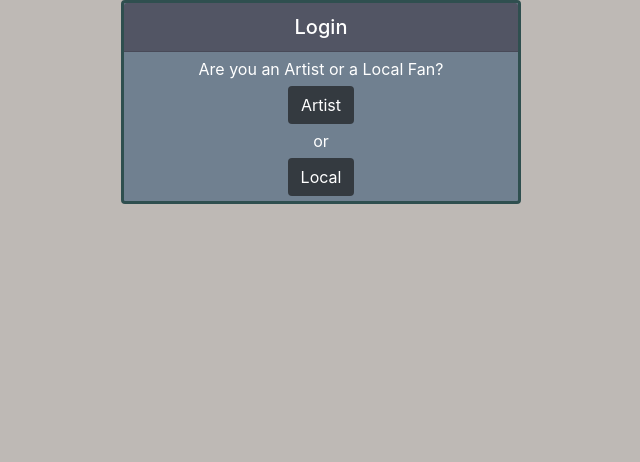
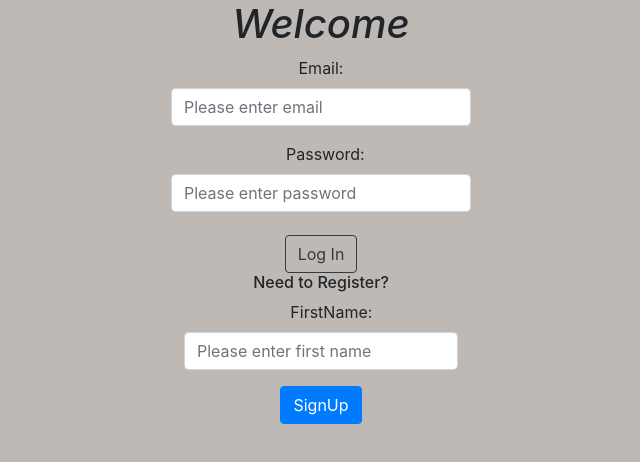
Before and after one commit to ZacCrumpton/backedn_capstone, a React (Create React App) app in the folder localbuzz_backendcapstoneui/backendcapstone/: page /login in a window 1280 px wide. Shown: the top 462 px of the page, without its empty margins (319-959 px from the left). Built offline with nearby package versions, Linux system fonts and the light colour scheme.

Commit message:
mynavbar wip and login wip

```diff
--- a/localbuzz_backendcapstoneui/backendcapstone/src/Pages/Login/Login.js
+++ b/localbuzz_backendcapstoneui/backendcapstone/src/Pages/Login/Login.js
@@ -1,42 +1,175 @@
 import React from 'react';
 import './Login.scss';
-import PropTypes from 'prop-types';
-// need to set state for "isArtist"
-// is Artist will determine if user is an Artist or normal user
-// needs to load a form based on what the user chooses.
+import LoginComp from '../../Shared/LoginComp/LoginComp';
+import authRequests from '../../helpers/data/authData';
 
 class Login extends React.Component {
-  static propTypes = {
-    isArtist: PropTypes.bool.isRequired,
+  state = {
+    user: {
+      email: '',
+      password: '',
+      userName: '',
+    },
   }
 
-    state = {
-      isArtist: false,
-      isOpen: false,
-    }
+  loginClickEvent = (e) => {
+    const { user } = this.state;
+    e.preventDefault();
+    authRequests
+      .loginUser(user)
+      .then(() => {
+        this.props.history.push('/login');
+      })
+      .catch((error) => {
+        console.error('there was an error in registering', error);
+      });
+  };
 
-    toggle = () => {
-      this.setState({ isOpen: !this.state.isOpen });
-    }
+  registerClickEvent = (e) => {
+    const { user } = this.state;
+    e.preventDefault();
+    authRequests
+      .registerUser(user)
+      .then(() => {
+        this.props.history.push('/login');
+      })
+      .catch((error) => {
+        console.error('there was an error in registering', error);
+      });
+  };
 
-    logOut = (e) => {
+  logoutClickEvent = (e) => {
+    const { user } = this.state;
     e.preventDefault();
-      // firebase.auth().signout();
+    authRequests
+      .logoutUser(user)
+      .then(() => {
+        this.props.history.push('/login');
+      })
+      .catch((error) => {
+        console.error('there was an error logging out', error);
+      });
+  };
+
+  userNameChange = (e) => {
+    const tempUser = { ...this.state.user };
+    tempUser.userName = e.target.value;
+    this.setState({ user: tempUser });
+  };
+
+  emailChange = (e) => {
+    const tempUser = { ...this.state.user };
+    tempUser.email = e.target.value;
+    this.setState({ user: tempUser });
+  };
+
+  passwordChange = (e) => {
+    const tempUser = { ...this.state.user };
+    tempUser.password = e.target.value;
+    this.setState({ user: tempUser });
   }
 
   render() {
+    const { user } = this.state;
+    const { authed } = this.props;
+    console.error('authed on login??', this.props.authed);
+
+    const buildLogButtons = () => {
+      if (authed) {
+        return (
+          <div className="btn container">
+            <button
+              type="submit"
+              className="btn btn-outline-dark wcgButton"
+              onClick={this.logoutClickEvent}
+            >
+              Log Out
+            </button>
+          </div>
+        );
+      }
       return (
         <div>
-                <div id="LoginContainer" className="card">
-                    <h5 className="card-header logHeader">Login</h5>
-                    Are you an Artist or a Local Fan?
-                    <button className="bg-dark btn loginBtn">
-                        Artist
+        <div className="form-group">
+              <label htmlFor="inputEmail" className="col-sm-4 control-label">
+                Email:
+              </label>
+              <div>
+                <input
+                  type="email"
+                  className="form-control"
+                  id="inputEmail"
+                  placeholder="Please enter email"
+                  value={this.state.user.email}
+                  onChange={this.emailChange}
+                />
+              </div>
+            </div>
+            <div className="form-group">
+              <label htmlFor="inputPassword" className="col-sm-4 control-label">
+                Password:
+              </label>
+              <div>
+                <input
+                  type="password"
+                  className="form-control"
+                  id="inputPassword"
+                  placeholder="Please enter password"
+                  value={this.state.user.password}
+                  onChange={this.passwordChange}
+                />
+              </div>
+            </div>
+        <div className="btn container">
+          <div>
+            <button m-5px
+              type="submit"
+              className="btn btn-outline-dark wcgButton"
+              onClick={this.loginClickEvent}
+            >
+              Log In
             </button>
-                    or
-                    <button className="bg-dark btn loginBtn">
-                        Local
+          </div>
+          <div>
+            <h6>Need to Register?</h6>
+            <div className="form-group">
+              <label htmlFor="inputUserName" className="col-sm-4 control-label">
+                FirstName:
+              </label>
+              <div>
+                <input
+                  type="text"
+                  className="form-control"
+                  id="inputUserName"
+                  placeholder="Please enter first name"
+                  value={this.state.user.userName}
+                  onChange={this.userNameChange}
+                />
+              </div>
+            </div>
+            <div className="form-group mt-15px">
+              <div>
+                <button
+                  className="btn btn-primary text-center"
+                  onClick={this.registerClickEvent}>
+                  SignUp
                 </button>
+              </div>
+            </div>
+          </div>
+          </div>
+        </div>
+      );
+    };
+    return (
+      <div className="Login" {...this.props}>
+        <div className="box-container">
+          <h1 className="text-center"><em>Welcome</em></h1>
+        <div id="login-form">
+          <form className="form-horizontal col-sm-12 col-sm-offset-3">
+            {buildLogButtons()}
+          </form>
+        </div>
       </div>
       </div>
     );
--- a/localbuzz_backendcapstoneui/backendcapstone/src/Pages/Login/Login.scss
+++ b/localbuzz_backendcapstoneui/backendcapstone/src/Pages/Login/Login.scss
@@ -1,21 +1,3 @@
-#LoginContainer {
-    display: flex;
-    align-items: center;
-    width: 400px;
-    background-color: slategray;
-    color: white;
-    border-color: darkslategrey;
-    border-style: solid;
-    border-width: 3px;
+body{
+  display: block;
 }
-
-.logHeader{
-    width: 100%;
-    background-color: #525564 !important;
-    margin-bottom: 5px;
-}
-
-.loginBtn{
-    margin: 5px;
-    color: white;
-}
```
Also changed, not shown: localbuzz_backendcapstoneui/backendcapstone/src/Shared/MyNavbar/MyNavbar.js (+37 -29 lines). Lines whose indentation alone changed are shown as unchanged.
